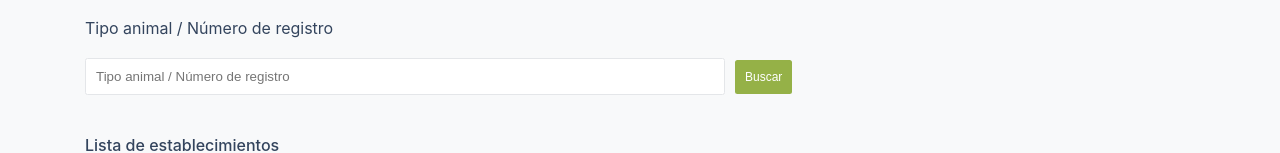
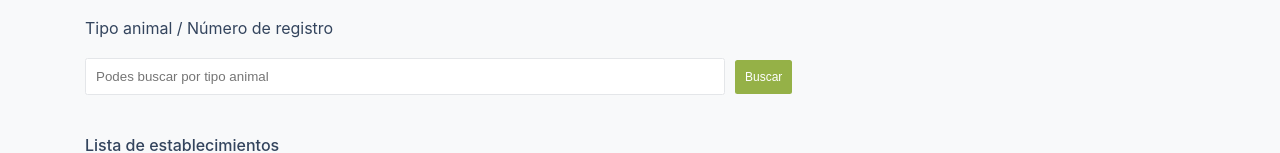
Before and after one commit to agskbr/challenge-basto, a React (Vite) app in the folder challenge-basto-front/: page / in a window 1280 px wide. Shown: the part 225-378 px from the top of the page. Built offline with nearby package versions, Linux system fonts and the light colour scheme; no server answers.

Commit message:
Change title of input and placeholder

```diff
--- a/challenge-basto-front/src/views/AdminPage/AdminPage.jsx
+++ b/challenge-basto-front/src/views/AdminPage/AdminPage.jsx
@@ -29,7 +29,7 @@ export default function AdminPage() {
         />
         <CustomInput
           titleInput="Tipo animal / Número de registro"
-          label="Tipo animal / Número de registro"
+          label="Podes buscar por tipo animal"
         />
         <CustomModal />
         <CustomTable tableTitle="Lista de establecimientos" />
```
